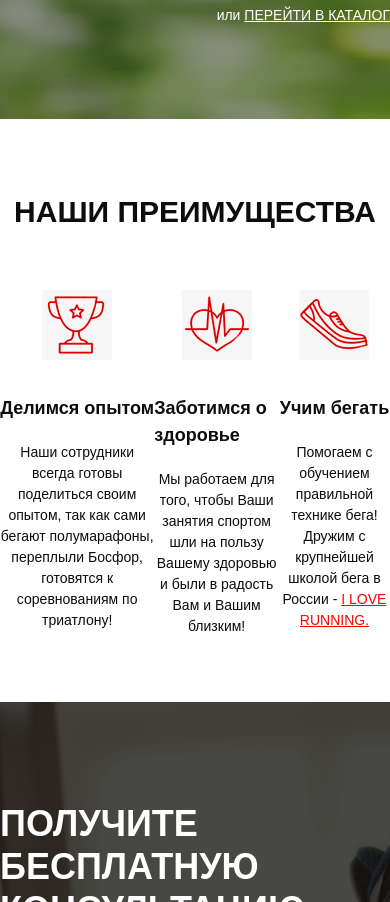
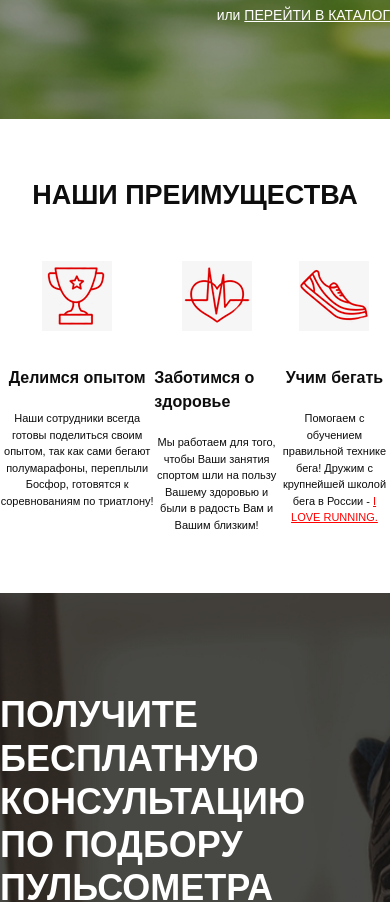
Before and after one commit to vitaliidvornyk/Pulse2023, a website: page src/index.html in a window 390 px wide. Shown: the part 585-1487 px from the top of the page. Drawn offline with Linux system fonts and the light colour scheme; files whose address does not match are found by name.

Commit message:
Adaptation_advantages_1024px

```diff
--- a/src/sass/base/_media.scss
+++ b/src/sass/base/_media.scss
@@ -47,4 +47,23 @@
             font-size: 14px;
         }
     }
+
+    .advantages {
+        padding: 60px 0 60px 0;
+        .title {
+            font-size: 27px;
+        }
+        &__wrapper {
+            margin-top: 50px;
+        }
+        &__item {
+            max-width: 200px;
+        }
+        &__subtitle {
+            font-size: 16px;
+        }
+        &__descr {
+            font-size: 11px;
+        }
+    }
 }
```
Also changed, not shown: src/css/style.min.css.
